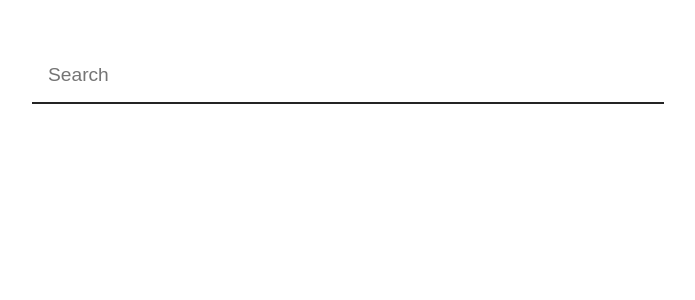
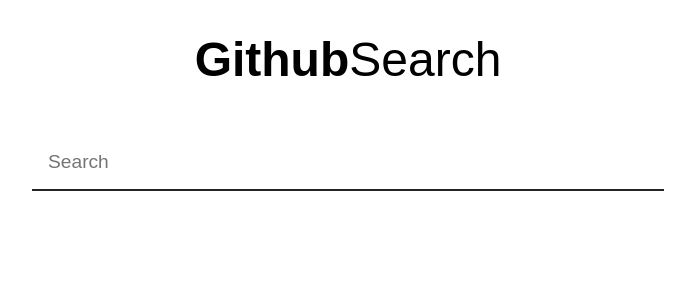
Before and after one commit to grabowskimr/gitHubSearch, a React (Create React App) app: page / in a window 1280 px wide. Shown: the top 300 px of the page, without its empty margins (292-987 px from the left). Built offline with nearby package versions, Linux system fonts and the light colour scheme.

Commit message:
App title

```diff
--- a/src/components/App.tsx
+++ b/src/components/App.tsx
@@ -4,11 +4,13 @@
 import ErrorMessage from './ErrorMessage';
 import ContextProvider from './ContextProvider';
 import UserList from '../containers/UserList';
+import AppTitle from '../containers/AppTitle';
 
 const App: React.FC = (): JSX.Element => {
     return (
         <div className="App">
             <ContextProvider>
+                <AppTitle />
                 <Search />
                 <UserList />
                 <ErrorMessage />
--- /dev/null
+++ b/src/containers/AppTitle.tsx
@@ -0,0 +1,9 @@
+import React from 'react';
+
+const AppTitle = (): JSX.Element => (
+    <h1 className="app-title">
+        <span className="bold-text">Github</span>Search
+    </h1>
+);
+
+export default AppTitle;
--- a/src/styles/global.scss
+++ b/src/styles/global.scss
@@ -3,3 +3,12 @@
     font-family: sans-serif;
     font-size: $globalFontSize;
 }
+.bold-text {
+    font-weight: 700;
+}
+.app-title {
+    text-align: center;
+    margin: 2rem 0px 0px;
+    font-weight: 300;
+    font-size: 3rem;
+}
```
